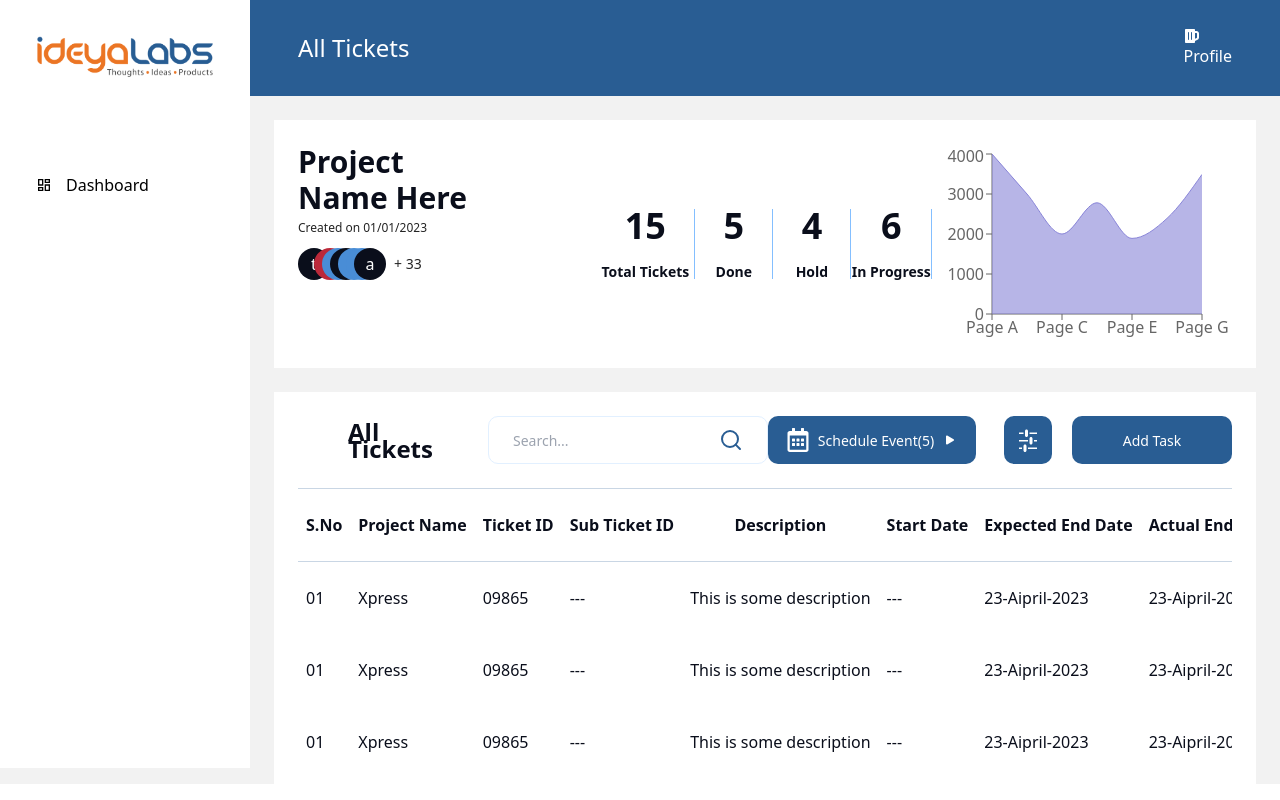
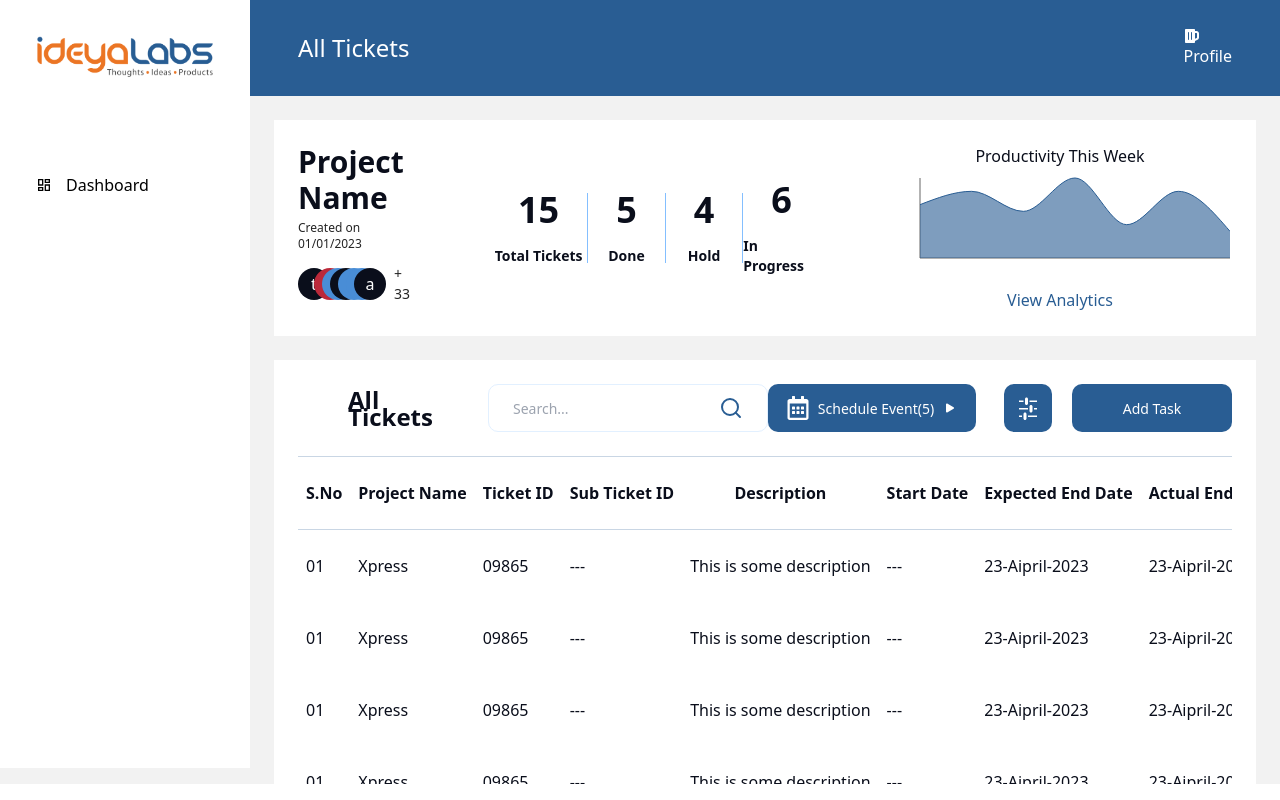
Before and after one commit to NikitaKavde24/iam, a React (Vite) app: page / in a window 1280 px wide. Built offline with nearby package versions, Linux system fonts and the light colour scheme.

Commit message:
added area chart

```diff
--- a/package.json
+++ b/package.json
@@ -13,6 +13,7 @@
     "axios": "^1.3.5",
     "prop-types": "^15.8.1",
     "react": "^18.2.0",
+    "react-apexcharts": "^1.4.0",
     "react-dom": "^18.2.0",
     "react-icons": "^4.8.0",
     "react-query": "^3.39.3",
--- a/src/Components/Molecules/AreaChart/AreaChart.jsx
+++ b/src/Components/Molecules/AreaChart/AreaChart.jsx
@@ -8,57 +8,69 @@ import {
   Tooltip,
 } from "recharts";
 
+// const data = [
+//   {
+//     name: "Page A",
+//     uv: 4000,
+//     pv: 2400,
+//     amt: 2400,
+//   },
+//   {
+//     name: "Page B",
+//     uv: 3000,
+//     pv: 1398,
+//     amt: 2210,
+//   },
+//   {
+//     name: "Page C",
+//     uv: 2000,
+//     pv: 9800,
+//     amt: 2290,
+//   },
+//   {
+//     name: "Page D",
+//     uv: 2780,
+//     pv: 3908,
+//     amt: 2000,
+//   },
+//   {
+//     name: "Page E",
+//     uv: 1890,
+//     pv: 4800,
+//     amt: 2181,
+//   },
+//   {
+//     name: "Page F",
+//     uv: 2390,
+//     pv: 3800,
+//     amt: 2500,
+//   },
+//   {
+//     name: "Page G",
+//     uv: 3490,
+//     pv: 4300,
+//     amt: 2100,
+//   },
+// ];
+
 const data = [
-  {
-    name: "Page A",
-    uv: 4000,
-    pv: 2400,
-    amt: 2400,
-  },
-  {
-    name: "Page B",
-    uv: 3000,
-    pv: 1398,
-    amt: 2210,
-  },
-  {
-    name: "Page C",
-    uv: 2000,
-    pv: 9800,
-    amt: 2290,
-  },
-  {
-    name: "Page D",
-    uv: 2780,
-    pv: 3908,
-    amt: 2000,
-  },
-  {
-    name: "Page E",
-    uv: 1890,
-    pv: 4800,
-    amt: 2181,
-  },
-  {
-    name: "Page F",
-    uv: 2390,
-    pv: 3800,
-    amt: 2500,
-  },
-  {
-    name: "Page G",
-    uv: 3490,
-    pv: 4300,
-    amt: 2100,
-  },
+  { day: 'Monday', hours: 8 },
+  { day: 'Tuesday', hours: 10 },
+  { day: 'Wednesday', hours: 7 },
+  { day: 'Thursday', hours: 12 },
+  { day: 'Friday', hours: 5 },
+  { day: 'Saturday', hours: 10 },
+  { day: 'Sunday', hours: 4 },
 ];
 
 const CustomAreaChart = () => {
   return (
+    <div className="flex flex-col items-center justify-center">
+      <div className="font-medium text-iamblack">Productivity This Week</div>
       <div>
         <AreaChart
-        width={300}
-        height={200}
+          width={400}
+          height={120}
           data={data}
           margin={{
             top: 10,
@@ -67,12 +79,13 @@ const CustomAreaChart = () => {
             bottom: 0,
           }}
         >
-        {/* <CartesianGrid strokeDasharray="3 3" /> */}
-        <XAxis dataKey="name" />
-        <YAxis />
-        {/* <Tooltip /> */}
-        <Area type="monotone" dataKey="uv" stroke="#8884d8" fill="#8884d8" />
+          <XAxis dataKey="day" tick={false} />
+          <YAxis tick={false} />
+
+          <Area type="monotone" dataKey="hours" stroke="#295D93" fill="#295D93" />
         </AreaChart>
+      </div>
+      <div className="text-iamblue-500">View Analytics</div>
     </div>
   );
 };
--- a/src/Components/Molecules/Header/Header.jsx
+++ b/src/Components/Molecules/Header/Header.jsx
@@ -2,9 +2,9 @@ import { FaBeer } from 'react-icons/fa';
 const Header = () => {
   return (
     <div className="flex flex-row items-center justify-between h-20 p-12 bg-iamblue">
-      <div className='text-2xl text-iamwhite'>All Tickets</div>
+      <div className='text-2xl text-iamgray-100'>All Tickets</div>
       <div >
-        <div className='text-iamwhite'>
+        <div className='text-iamgray-100'>
           <FaBeer/>
           <div>Profile </div>
         </div>
--- a/src/Components/Organisms/ProjectInfoCard/ProjectInfoCard.jsx
+++ b/src/Components/Organisms/ProjectInfoCard/ProjectInfoCard.jsx
@@ -4,7 +4,7 @@ const ProjectInfoCard = ({className}) => {
   return (
     <ProjectInfoCardContainer className={className}>
       <div className="mb-1 text-3xl font-semibold text-iamblack">
-        Project Name Here
+        Project Name
       </div>
       <div className="mb-3 text-xs text-iamblack-50">Created on 01/01/2023</div>
       <div>
--- a/src/Components/Organisms/ProjectStats/ProjectStats.jsx
+++ b/src/Components/Organisms/ProjectStats/ProjectStats.jsx
@@ -10,7 +10,7 @@ const ProjectStats = ({ data, isEndDivider = false }) => {
     setShowIndex(id + 1);
   };
   return (
-    <div className="flex items-center justify-between w-1/2">
+    <div className="flex items-center justify-between w-1/2 mx-10">
       {data &&
         data.map((item, index) => (
           <React.Fragment key={index}>
@@ -32,7 +32,7 @@ const ProjectStats = ({ data, isEndDivider = false }) => {
                 )}
               </div>
             </div>
-            <Divider />
+            {data && index !== data.length - 1 && <Divider />}
           </React.Fragment>
         ))}
     </div>
--- a/src/Pages/Dashboard/Dashboard.jsx
+++ b/src/Pages/Dashboard/Dashboard.jsx
@@ -12,8 +12,8 @@ function Dashboard() {
   return (
     <div>
       <Card className="flex flex-row">
-        <ProjectInfoCard className="mr-24" />
-        <ProjectStats data={data && formatTaskData(data)} />
+        <ProjectInfoCard className="mr-10"/>
+        <ProjectStats data={data && formatTaskData(data)}/>
         <CustomAreaChart />
       </Card>
       <Card>
@@ -34,14 +34,14 @@ function Dashboard() {
           <div className="flex">
             <div className="w-52">
               <PrimaryButton>
-                <FaRegCalendarAlt className="h-6 w-6" />
+                <FaRegCalendarAlt className="w-6 h-6" />
                 <span className="mx-2">Schedule Event(5)</span>
-                <BsFillPlayFill className="h-4 w-4"/>
+                <BsFillPlayFill className="w-4 h-4"/>
               </PrimaryButton>
             </div>
             <div className="w-12 mr-5 ml-7">
               <PrimaryButton>
-                <GoSettings className="rotate-90 h-6 w-8" />
+                <GoSettings className="w-8 h-6 rotate-90" />
               </PrimaryButton>
             </div>
             <div className="w-40">
--- a/tailwind.config.js
+++ b/tailwind.config.js
@@ -10,7 +10,7 @@ export default {
         300: "#4386CB",
         400: "#3271B3",
         500: "#295D93",
-        600: "#1D4167",
+        600: "#377EC7",
         700: "#11253B",
         800: "#040A0F",
         900: "#000000",
```
Also changed, not shown: 1 other file (tests, documents, lock files or other folders). Lines whose indentation alone changed are shown as unchanged.
